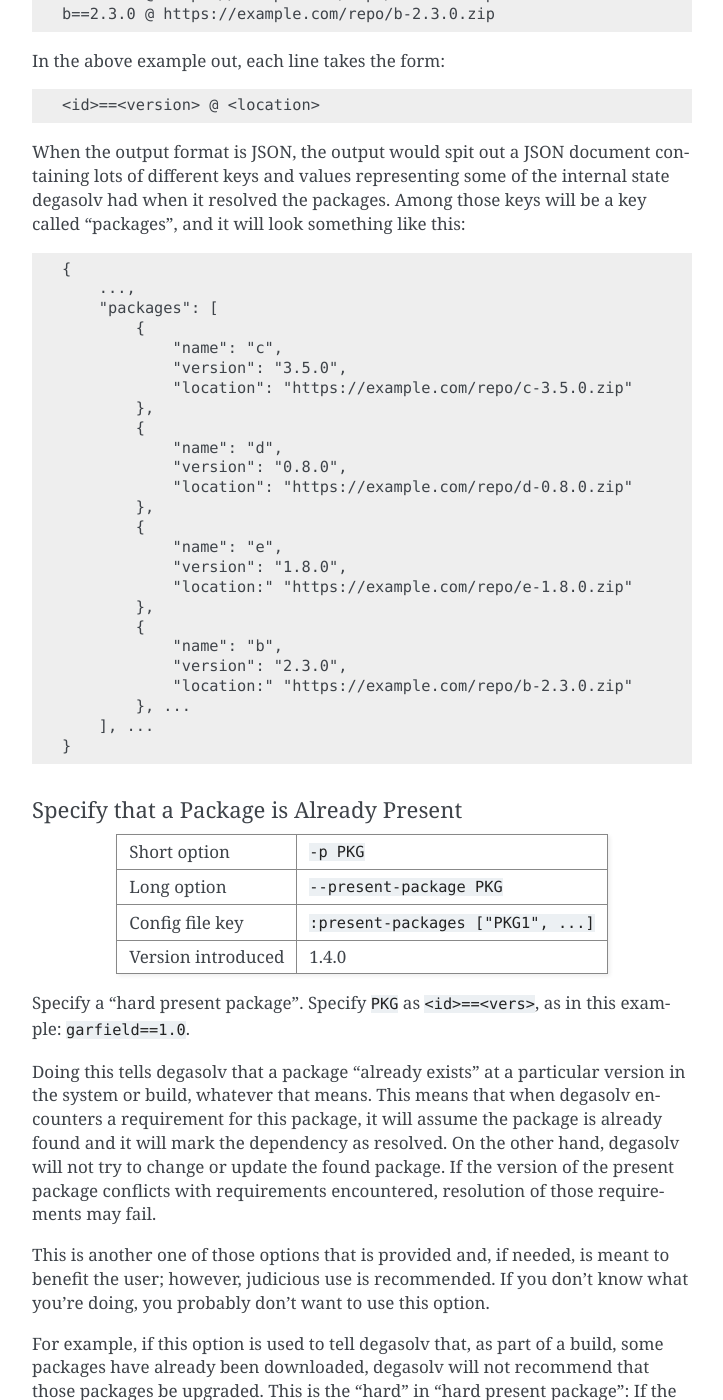
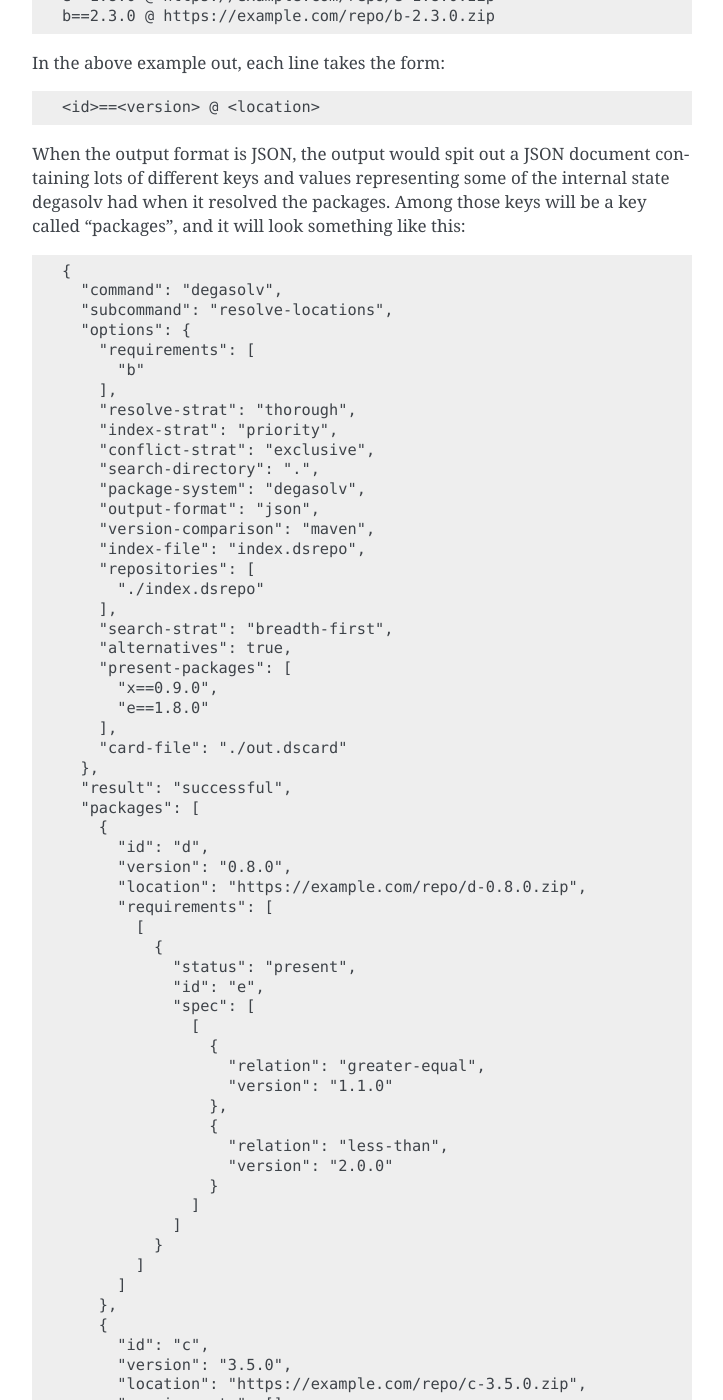
Before and after one commit to djhaskin987/degasolv, a Sphinx documentation site: the page built from docs/command-reference.rst, in a window 1280 px wide and 1400 px high, scrolled down 17359 px. Shown: the whole window, without its empty margins (388-1111 px from the left). Built offline with Sphinx 7.4.7, drawn with Linux system fonts in a browser that asks for light colours; some of the changed text lies outside the part shown.

Commit message:
The docs the docs

```diff
--- a/docs/changelog.rst
+++ b/docs/changelog.rst
@@ -157,9 +157,9 @@
 
 - Added the ``--present-package`` :ref:`option <present-package>` and
   the ``--package-system`` :ref:`option <package-system>` to the
-  :ref:`resolve-locations <resolve-locations>` subcommand.  This is so
-  that I can start to profile degasolv using apt package repos
-  (real-world data) and optimize its performance.
+  :ref:`resolve-locations <resolve-locations>` subcommand.  This was so
+  that degasolv could be profiled using apt package repos
+  (real-world data) and thereby have its performance optimized.
 
 `1.3.0`_
 --------
--- a/docs/command-reference.rst
+++ b/docs/command-reference.rst
@@ -136,10 +136,10 @@
     resolve-locations \
     [...]
 
-The config file may be a URL or a filepath. Both HTTP and HTTPS URLs are
-supported. If the config file is ``-`` (the hyphen character), degasolv
-will read standard input instead of any specific file or
-URL.
+As of version 1.3.0, The config file may be a URL or a filepath. Both
+HTTP and HTTPS URLs are supported. If the config file is ``-`` (the
+hyphen character), degasolv will read standard input instead of any
+specific file or URL.
 
 Using Multiple Configuration Files
 ##################################
@@ -672,8 +672,9 @@
 later.
 
 ``INDEX`` may be a URL or a filepath. Both HTTP and HTTPS URLs are
-supported. If ``INDEX`` is ``-`` (the hyphen character), degasolv will
-read standard input instead of any specific file or URL.
+supported. As of version 1.3.0, an ``INDEX`` may be specified as
+``-``, the hyphen character. If ``INDEX`` is ``-``, degasolv will read
+standard input instead of any specific file or URL.
 
 .. _resolve-locations:
 
@@ -934,30 +935,110 @@
 look something like this::
 
   {
-      ...,
-      "packages": [
-          {
-              "name": "c",
-              "version": "3.5.0",
-              "location": "https://example.com/repo/c-3.5.0.zip"
-          },
-          {
-              "name": "d",
-              "version": "0.8.0",
-              "location": "https://example.com/repo/d-0.8.0.zip"
-          },
-          {
-              "name": "e",
-              "version": "1.8.0",
-              "location:" "https://example.com/repo/e-1.8.0.zip"
-          },
-          {
-              "name": "b",
-              "version": "2.3.0",
-              "location:" "https://example.com/repo/b-2.3.0.zip"
-          }, ...
-      ], ...
+    "command": "degasolv",
+    "subcommand": "resolve-locations",
+    "options": {
+      "requirements": [
+        "b"
+      ],
+      "resolve-strat": "thorough",
+      "index-strat": "priority",
+      "conflict-strat": "exclusive",
+      "search-directory": ".",
+      "package-system": "degasolv",
+      "output-format": "json",
+      "version-comparison": "maven",
+      "index-file": "index.dsrepo",
+      "repositories": [
+        "./index.dsrepo"
+      ],
+      "search-strat": "breadth-first",
+      "alternatives": true,
+      "present-packages": [
+        "x==0.9.0",
+        "e==1.8.0"
+      ],
+      "card-file": "./out.dscard"
+    },
+    "result": "successful",
+    "packages": [
+      {
+        "id": "d",
+        "version": "0.8.0",
+        "location": "https://example.com/repo/d-0.8.0.zip",
+        "requirements": [
+          [
+            {
+              "status": "present",
+              "id": "e",
+              "spec": [
+                [
+                  {
+                    "relation": "greater-equal",
+                    "version": "1.1.0"
+                  },
+                  {
+                    "relation": "less-than",
+                    "version": "2.0.0"
+                  }
+                ]
+              ]
+            }
+          ]
+        ]
+      },
+      {
+        "id": "c",
+        "version": "3.5.0",
+        "location": "https://example.com/repo/c-3.5.0.zip",
+        "requirements": []
+      },
+      {
+        "id": "b",
+        "version": "2.3.0",
+        "location": "https://example.com/repo/b-2.3.0.zip",
+        "requirements": [
+          [
+            {
+              "status": "present",
+              "id": "c",
+              "spec": [
+                [
+                  {
+                    "relation": "greater-equal",
+                    "version": "3.5.0"
+                  }
+                ]
+              ]
+            }
+          ],
+          [
+            {
+              "status": "present",
+              "id": "d",
+              "spec": null
+            }
+          ]
+        ]
+      }
+    ]
   }
+
+The output will have the following top-level keys in it;
+
+  - ``command``: This is will be ``degasolv``.
+  - ``subcommand``: This will reflect what subcommand was specified.
+    In the current version, this will always be ``resolve-locations``.
+  - ``options``: This shows what options were given when degasolv was
+    run. Its contents should roughly reflect the output of ``display-config``
+    when run with similar options.
+  - ``result``: This displays whether the run was successful or
+    not. Since unsuccessful runs result in a printed error and not
+    outputted JSON, this will be ``successful``. At present, to
+    determine whether a run was successful, use the return code of
+    degasolv rather than this key.
+  - ``packages``: This displays the list of packages and, if present,
+    any additional `meta-data`_ associated with the package.
 
 .. _present package:
 .. _present-package:
@@ -1055,7 +1136,7 @@
 ``INDEX`` may be a URL or a filepath pointing to a `*.dsrepo`
 file. For example, index might be
 `http://example.com/repo/index.dsrepo`. Both HTTP and HTTPS URLs are
-supported. If ``INDEX`` is ``-`` (the hyphen character), degasolv will
+supported. As of version 1.1.0, If ``INDEX`` is ``-`` (the hyphen character), degasolv will
 read standard input instead of any specific file or URL. Possible use
 cases for this include downloading the index repository first via some
 other tool (such as `cURL`_).  One reason users might do this is if
--- a/docs/set-up-guide.rst
+++ b/docs/set-up-guide.rst
@@ -1,12 +1,11 @@
 # Site Set-Up Guide
+
 This article details how to set up a site to use degasolv.
 
 Degasolv is a customizable dependency management solution, and is
-optimized for use at a "site", such as within a company or other large
+optimized for use at a *site*, such as within a company or other large
 organization. Additionally, there will soon be made "public" sites available,
 or in other words, degasolv repositories available to the public.
-
-
 
 ## Site Configuration file
 
```
